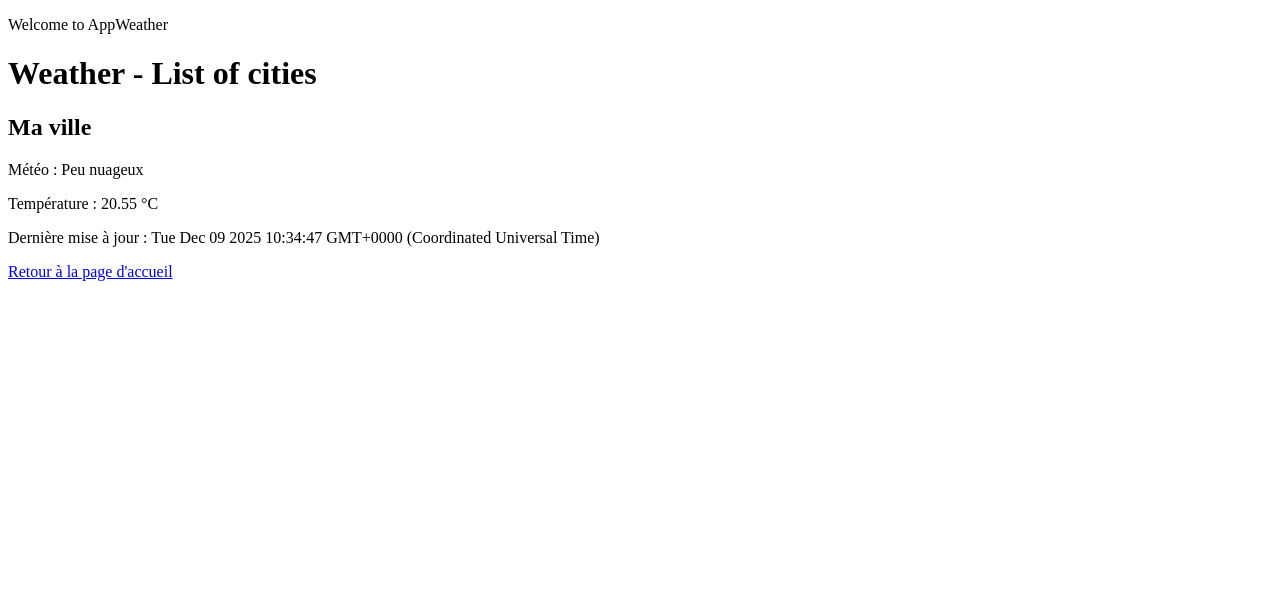
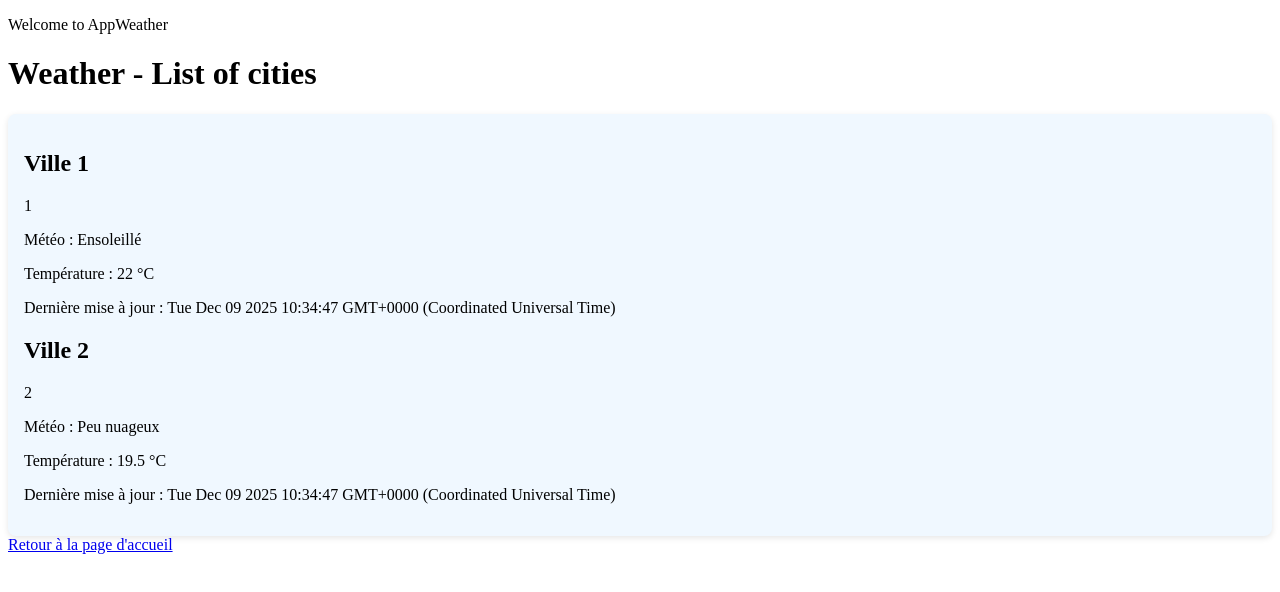
Before and after one commit to SPopelier/SPA_VueJS-INTRO, a Vue app: page /CitiesList in a window 1280 px wide. Shown: the top 592 px of the page. Built offline with nearby package versions, Linux system fonts and the light colour scheme.

Commit message:
6) Création d'une liste.

```diff
--- a/src/components/City.vue
+++ b/src/components/City.vue
@@ -1,6 +1,7 @@
 <script setup>
 
 defineProps({
+  id: Number,
   name: String,
   weather: String,
   temperature: Number,
@@ -11,6 +12,7 @@ defineProps({
 <template>
   <div>
     <h2>{{ name }}</h2>
+    <p>{{ id }}</p>
     <p>Météo : {{ weather }}</p>
     <p>Température : {{ temperature }} °C</p>
     <p>Dernière mise à jour : {{ updatedAt }}</p>
--- a/src/views/CitiesList.vue
+++ b/src/views/CitiesList.vue
@@ -1,19 +1,61 @@
 <script setup>
 import City from '../components/City.vue';
+
+const cities = [
+  {
+    id: 1,
+    name: 'Ville 1',
+    weather: 'Ensoleillé',
+    temperature: 22.0,
+    updatedAt: new Date()
+  },
+  {
+    id: 2,
+    name: 'Ville 2',
+    weather: 'Peu nuageux',
+    temperature: 19.5,
+    updatedAt: new Date()
+  }
+]
 </script>
 
 <template>
 <h1>Weather - List of cities</h1>
 
+  <div class="cities-list">
+    <div class="city-card">
   <City
-      name="Ma ville"
-      weather="Peu nuageux"
-      :temperature="20.55"
-      :updatedAt="new Date()"
+      v-for="city in cities"
+      :key="city.id"
+      :id="city.id"
+      :name="city.name"
+      :weather="city.weather"
+      :temperature="city.temperature"
+      :updatedAt="city.updatedAt"
   />
+    </div>
+  </div>
 
 </template>
 
 <style scoped>
+.cities-list {
+  display: flex;
+  flex-direction: column;
+  gap: 16px; /* espace entre les cartes */
+  margin-top: 16px;
+}
 
+.city-card {
+  background-color: #f0f8ff; /* bleu très clair */
+  padding: 16px;
+  border-radius: 8px;
+  border-color: cornflowerblue;
+  box-shadow: 0 2px 6px rgba(0,0,0,0.1); /* petite ombre */
+  transition: transform 0.2s;
+}
+
+.city-card:hover {
+  transform: translateY(-2px); /* effet au survol */
+}
 </style>
```
